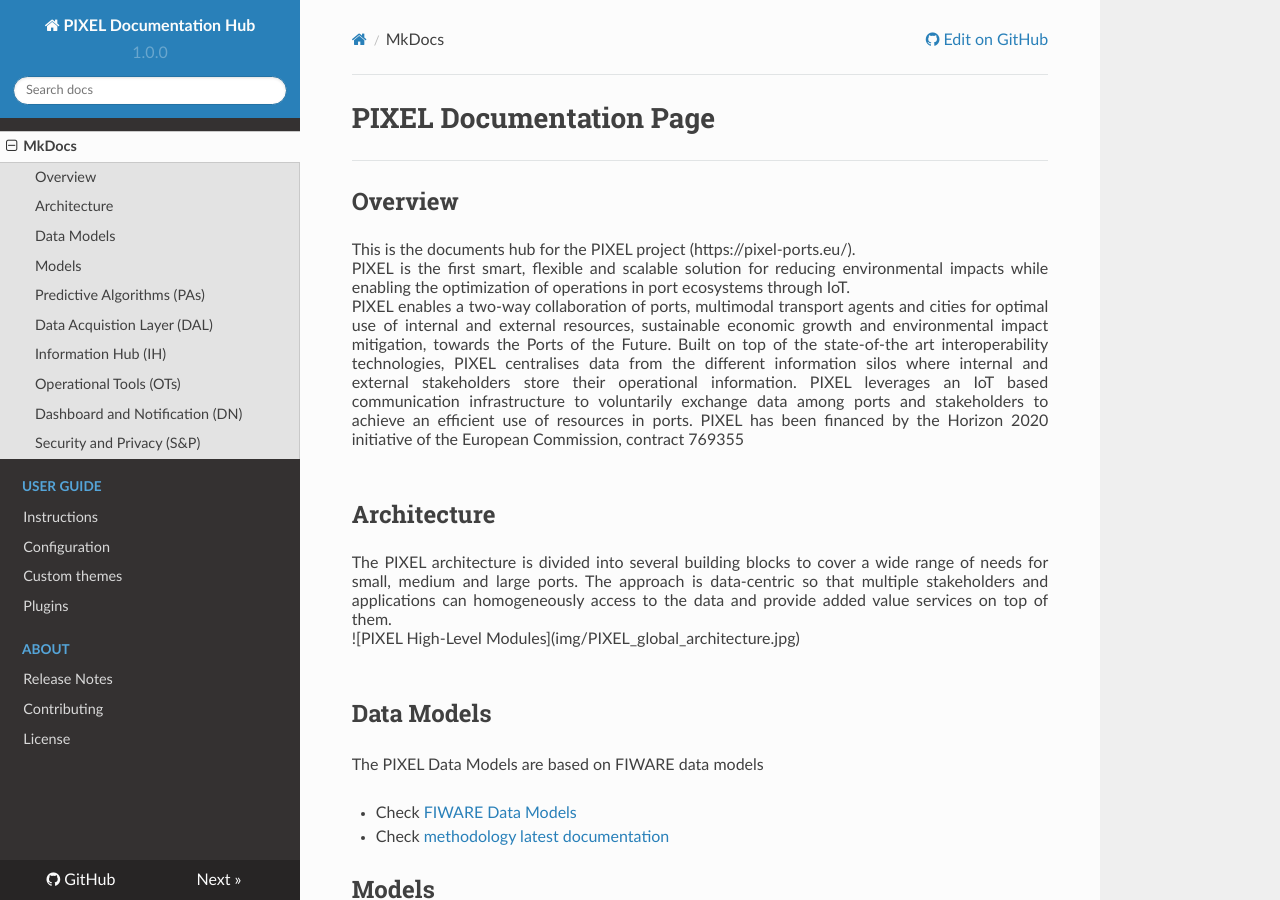
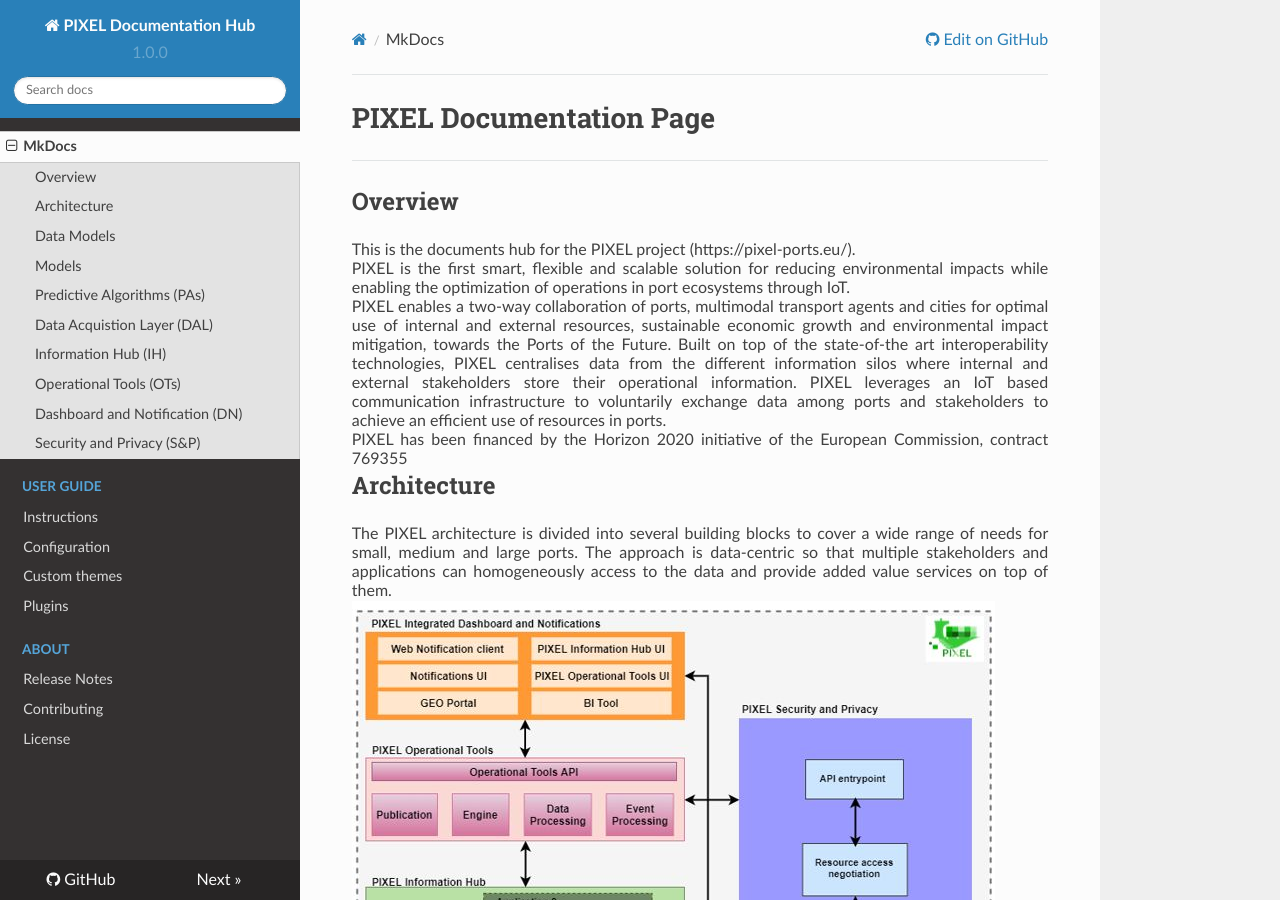
Before and after one commit to pixel-ports/docs-hub, an MkDocs documentation site: the page built from docs/index.md, in a window 1280 px wide and 900 px high. Built offline with MkDocs 1.6.1, drawn with Linux system fonts in a browser that asks for light colours; nearby versions of some CDN libraries; old or Windows-style settings are respelled for this version of MkDocs.

Commit message:
Update index.md

```diff
--- a/docs/index.md
+++ b/docs/index.md
@@ -7,26 +7,32 @@
 ## Overview
 
 <div style="text-align: justify">
-This is the documents hub for the PIXEL project (https://pixel-ports.eu/).
+This is the documents hub for the PIXEL project (https://pixel-ports.eu/). <br/>
 </div>
+
 <div style="text-align: justify">
 PIXEL is the first smart, flexible and scalable solution for reducing environmental impacts while enabling the optimization of operations in port ecosystems through IoT.<br/>
+</div>
 
-PIXEL enables a two-way collaboration of ports, multimodal transport agents and cities for optimal use of internal and external resources, sustainable economic growth and environmental impact mitigation, towards the Ports of the Future. Built on top of the state-of-the art interoperability technologies, PIXEL centralises data from the different information silos where internal and external stakeholders store their operational information. PIXEL leverages an IoT based communication infrastructure to voluntarily exchange data among ports and stakeholders to achieve an efficient use of resources in ports.
+<div style="text-align: justify">
+PIXEL enables a two-way collaboration of ports, multimodal transport agents and cities for optimal use of internal and external resources, sustainable economic growth and environmental impact mitigation, towards the Ports of the Future. Built on top of the state-of-the art interoperability technologies, PIXEL centralises data from the different information silos where internal and external stakeholders store their operational information. PIXEL leverages an IoT based communication infrastructure to voluntarily exchange data among ports and stakeholders to achieve an efficient use of resources in ports.<br/>
+</div>
 
-PIXEL has been financed by the Horizon 2020 initiative of the European Commission, contract 769355
+<div style="text-align: justify">
+PIXEL has been financed by the Horizon 2020 initiative of the European Commission, contract 769355  <br/>
 </div>
-<br/>
+
 
 ## Architecture
 
 <div style="text-align: justify">
 The PIXEL architecture is divided into several building blocks to cover a wide range of needs for small, medium and large ports. The approach is data-centric so that multiple stakeholders and applications can homogeneously access to the data and provide added value services on top of them.
 <br/>
+</div>
 
 ![PIXEL High-Level Modules](img/PIXEL_global_architecture.jpg)
-</div>
-<br/>
+
+
 
 ## Data Models
 
```
